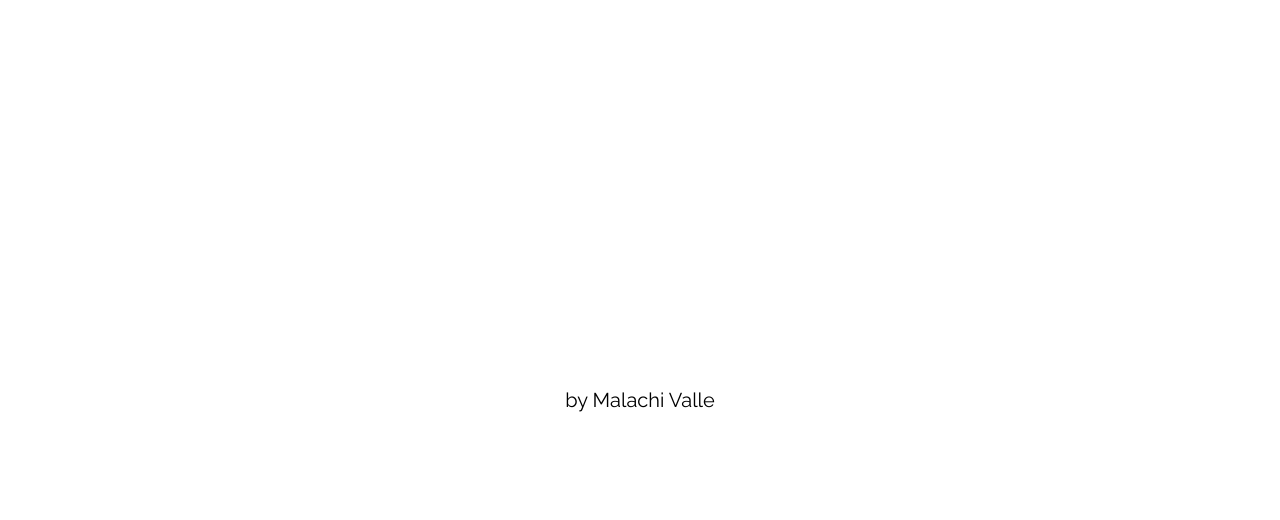
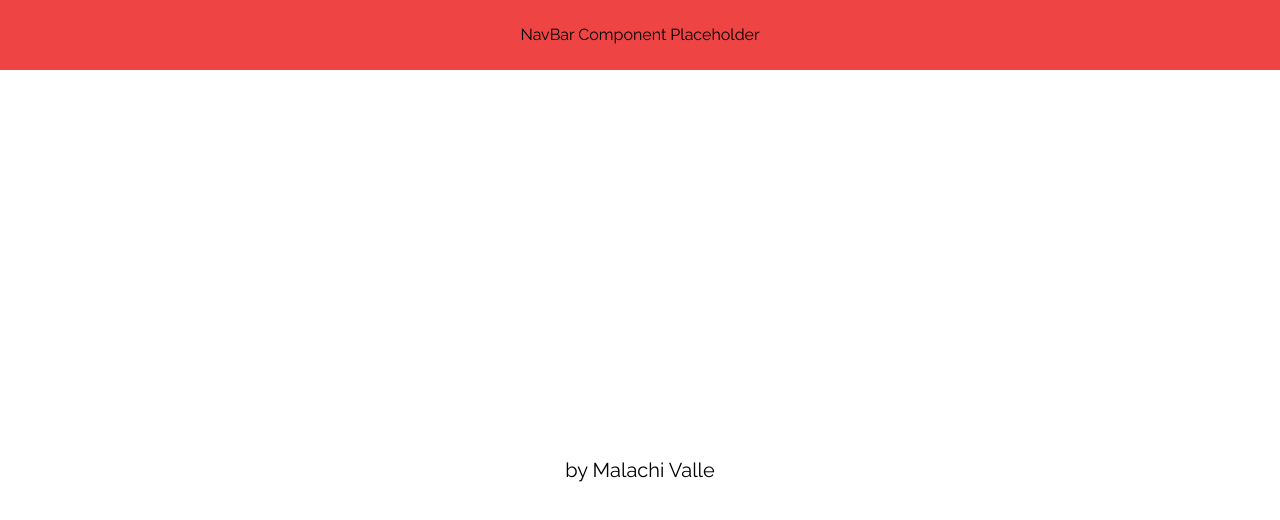
Before and after one commit to MalachiV12303/Gleam, a Next.js app: page / in a window 1280 px wide. Shown: the top 520 px of the page. Built offline with nearby package versions, Linux system fonts and the light colour scheme.

Commit message:
navbar created

```diff
--- a/app/layout.tsx
+++ b/app/layout.tsx
@@ -1,6 +1,7 @@
 import '@/app/ui/global.css';
 import type { Metadata } from "next";
 import { raleway } from "./ui/fonts"
+import NavBar from "./ui/navbar"
 
 export const metadata: Metadata = {
   title: "Ecommerce Videography",
@@ -17,6 +18,7 @@ export default function RootLayout({
       <body
         className={`${raleway.className} antialiased`}
       >
+        <NavBar />
         {children}
       </body>
     </html>
--- a/app/page.tsx
+++ b/app/page.tsx
@@ -1,7 +1,6 @@
-
 export default function Home() {
   return (
-    <div className="flex items-center justify-center min-h-screen p-8">
+    <div className="relative flex items-center justify-center min-h-screen p-8">
       <main>
           <p className="text-xl">
             by Malachi Valle
--- /dev/null
+++ b/app/ui/navbar.tsx
@@ -0,0 +1,7 @@
+export default function NavBar(){
+    return (
+        <nav className="flex items-center justify-center sticky bg-red-500 top-0 z-50 min-h-[70px]">
+            NavBar Component Placeholder
+        </nav>
+    );
+}
```
